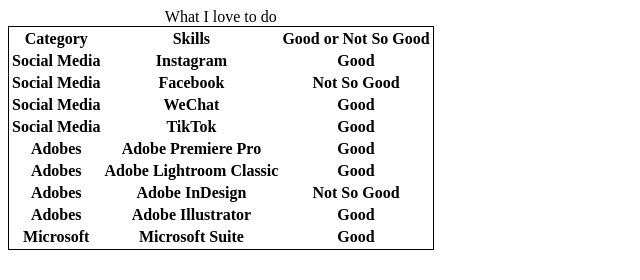
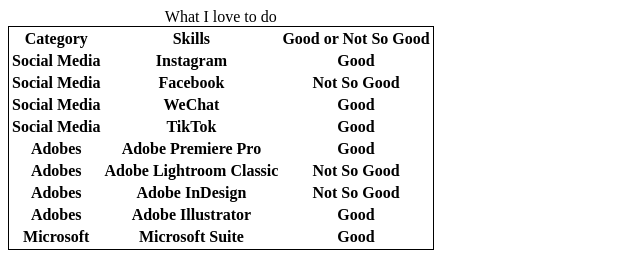
Before and after one commit to zliu159-su/ist263, a plain HTML site: page lab04/Skills.html in a window 1280 px wide. Shown: the full height of the page, 0-640 px from the left. Drawn offline with Linux system fonts and the light colour scheme.

Commit message:
Update Skills.html

```diff
--- a/lab04/Skills.html
+++ b/lab04/Skills.html
@@ -41,7 +41,7 @@
             <tr>
                 <th>Adobes</th>
                 <th>Adobe Lightroom Classic</th>
-                <th>Good</th>
+                <th>Not So Good</th>
             </tr>
             <tr>
                 <th>Adobes</th>
```
